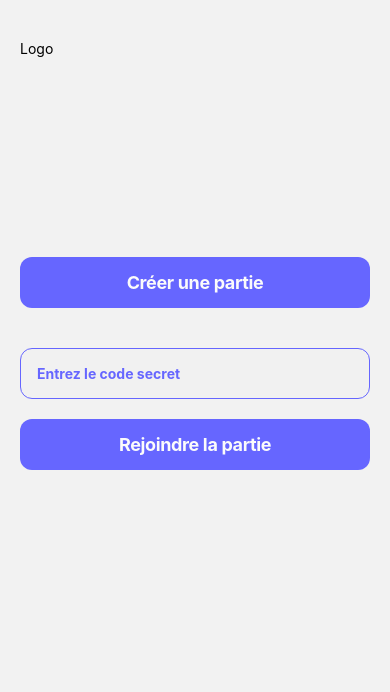
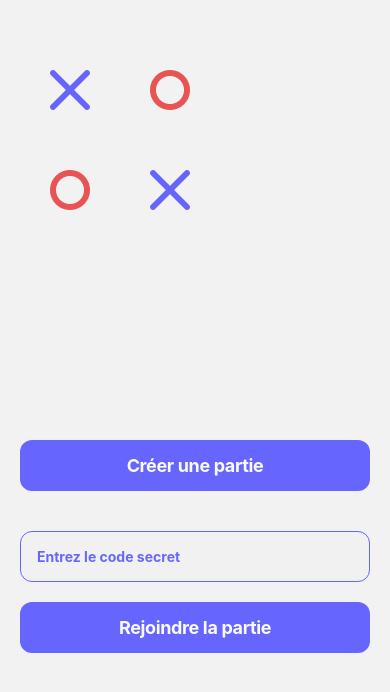
Before and after one commit to clementpnn/projet-react-native, a React Native app in the folder app/src/: screen /Home in a window 390 px wide. Shown: the top 692 px of the page. Built offline with nearby package versions, Linux system fonts and the light colour scheme.

Commit message:
Regle CSS homepage

```diff
--- a/app/src/pages/Home.js
+++ b/app/src/pages/Home.js
@@ -1,14 +1,14 @@
 import React from 'react';
-import { View, StyleSheet, Text } from 'react-native';
+import { View, StyleSheet, Image } from 'react-native';
 import Button from '../components/Button'
 import Input from '../components/Input'
 
 export default function HomeScreen({ navigation }) {
   return (
     <View style={styles.container}>
-      <Text>
-        Logo
-      </Text>
+      <Image
+        source={require('../assets/Logo.png')}
+      />
       <View style={styles.subContainer}>
         <Button
           text="Créer une partie"
```
Also changed, not shown: app/src/assets/Logo.png (added).
